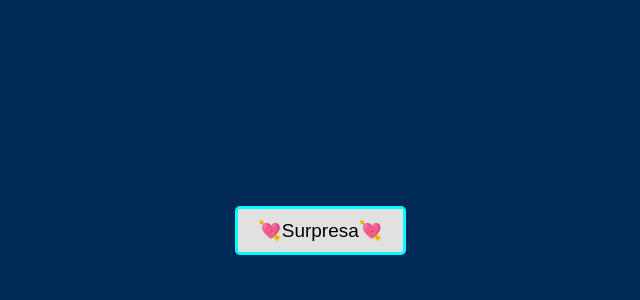
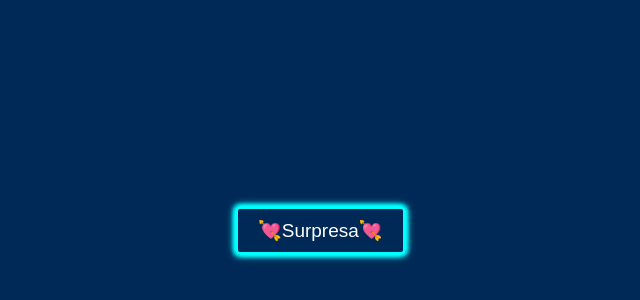
Before and after one commit to gilsonoliveeira/miniprojetos, a plain HTML site: page diaNamorados/index.html in a window 1280 px wide. Shown: the part 170-470 px from the top of the page, without its empty margins (320-960 px from the left). Drawn offline with nearby package versions, Linux system fonts and the light colour scheme.

Commit message:
Update style.css

```diff
--- a/diaNamorados/style.css
+++ b/diaNamorados/style.css
@@ -1,4 +1,3 @@
-
 
 * {
   box-sizing: border-box;
@@ -16,7 +15,11 @@ body {
   align-items: center;
 }
 
-button {
+
+
+.submit {
+  background-color: transparent;
+  color: white;
   font-family: sans-serif;
   border: 3px solid aqua;
   border-radius: 5px;
```
